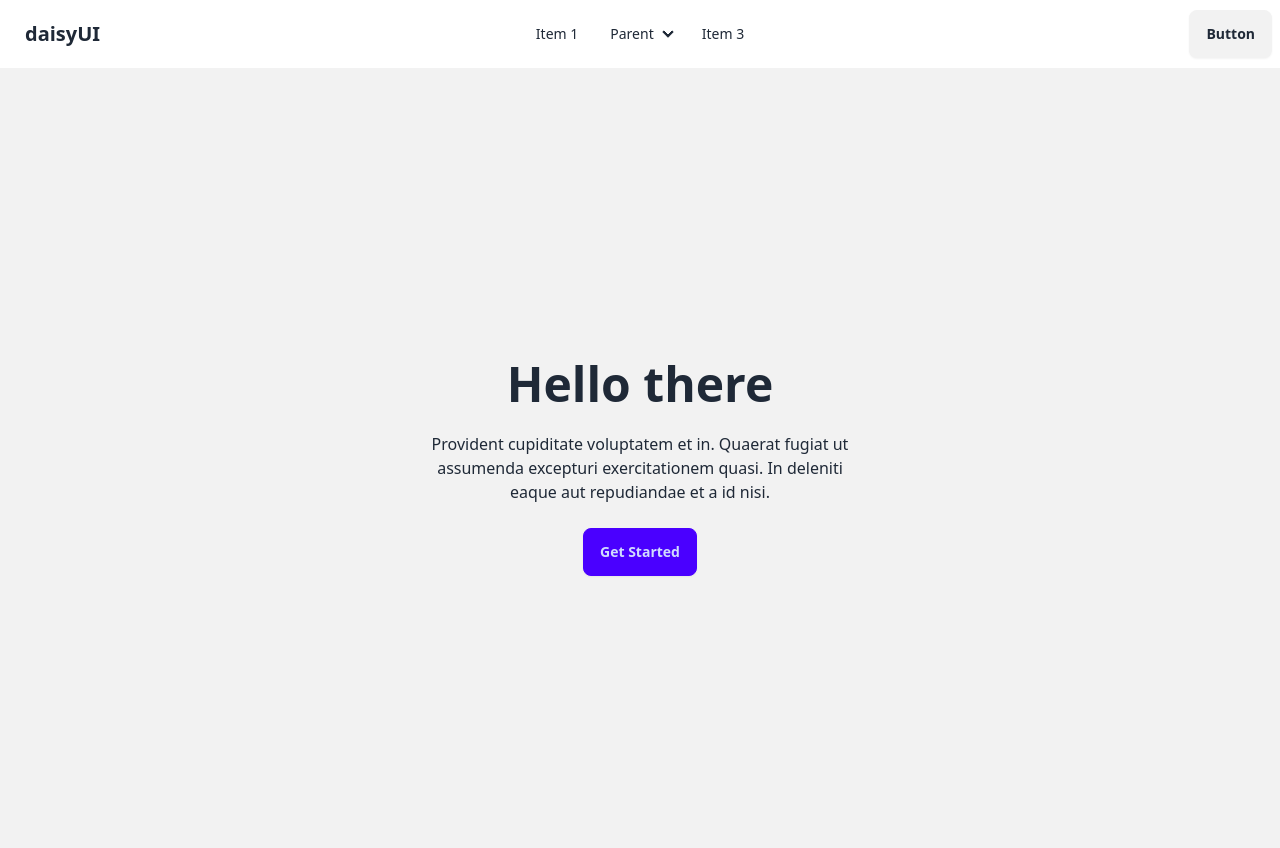
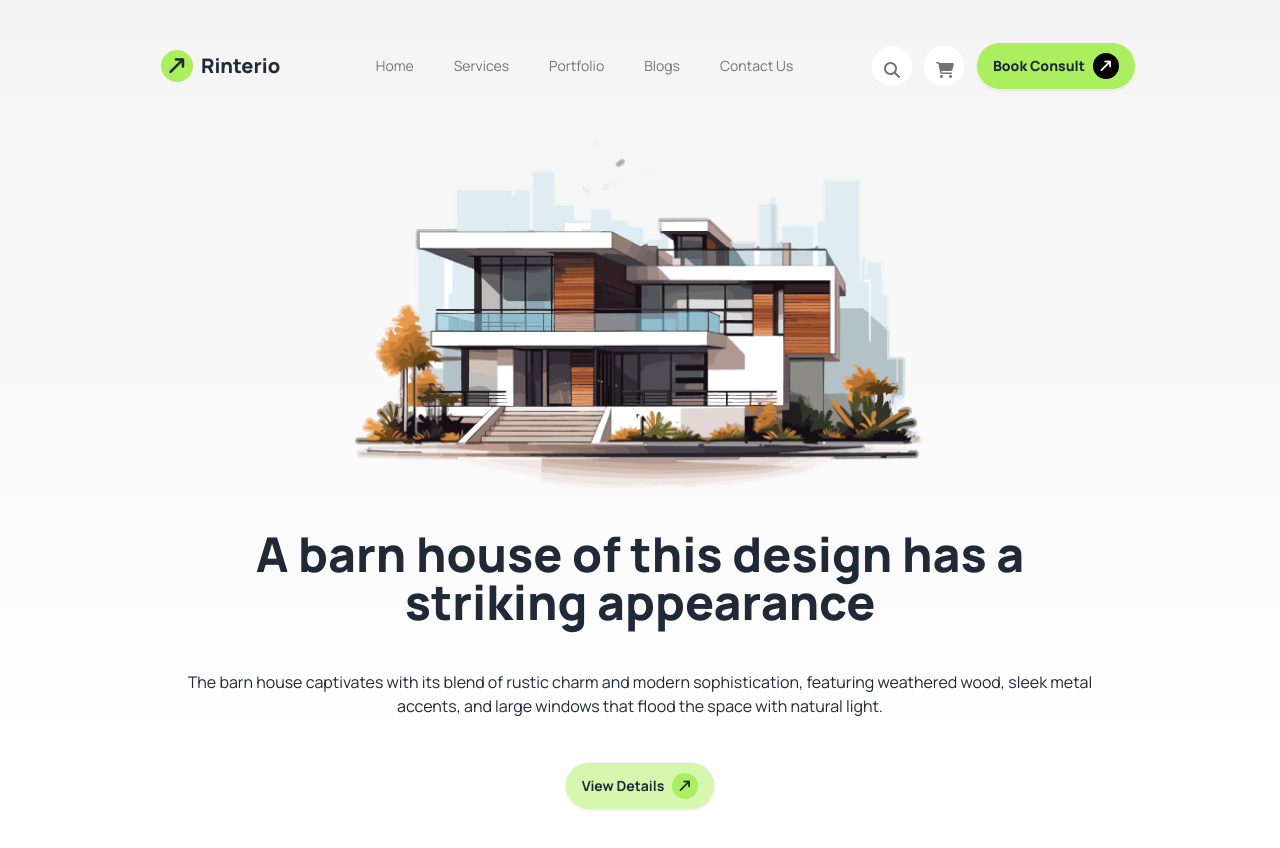
Before and after one commit to Nazmulkarim97/home-project-2.0, a plain HTML site: page index.html in a window 1280 px wide. Drawn offline with nearby package versions, Linux system fonts and the light colour scheme.

Commit message:
added a header part

```diff
--- a/index.html
+++ b/index.html
@@ -11,6 +11,10 @@
     <script src="https://cdn.tailwindcss.com"></script>
     <!-- font awesome cdn -->
     <script src="https://kit.fontawesome.com/473bd6d142.js" crossorigin="anonymous"></script>
+    <!-- manripe text font -->
+    <link rel="preconnect" href="https://fonts.googleapis.com">
+    <link rel="preconnect" href="https://fonts.gstatic.com" crossorigin>
+    <link href="https://fonts.googleapis.com/css2?family=Manrope:wght@200..800&display=swap" rel="stylesheet">
     <!-- tailwind config -->
     <script>
         tailwind.config = {
@@ -18,20 +22,29 @@
             extend: {
               colors: {
                 clifford: '#da373d',
+                'bg-color': '#F4F4F4',
+                'btn-brand': '#ABEF5F',
+                'btn-brand-2': 'rgba(171, 239, 95, 0.5)',
+
               }
             }
           }
         }
       </script>
+      <style>
+        .manrope-text-font{
+            font-family: "Manrope", sans-serif;
+        }
+      </style>
 
 </head>
 <body>
 
-<header>
+<header class=" pt-8 manrope-text-font lg:container mx-auto bg-gradient-to-b from-bg-color to-white">
  <!-- navbar start -->
 
- <div class="navbar bg-base-100">
-    <div class="navbar-start">
+ <div class="navbar justify-between lg:px-36 ">
+    <div class="">
       <div class="dropdown">
         <div tabindex="0" role="button" class="btn btn-ghost lg:hidden">
           <svg
@@ -50,63 +63,65 @@
         <ul
           tabindex="0"
           class="menu menu-sm dropdown-content bg-base-100 rounded-box z-[1] mt-3 w-52 p-2 shadow">
-          <li><a>Item 1</a></li>
-          <li>
-            <a>Parent</a>
-            <ul class="p-2">
-              <li><a>Submenu 1</a></li>
-              <li><a>Submenu 2</a></li>
-            </ul>
-          </li>
-          <li><a>Item 3</a></li>
-        </ul>
+          <li><a>Home</a></li>
+        <li><a>Services</a></li>
+        <li><a>Portfolio</a></li>
+        <li><a>Blogs</a></li>
+        <li><a>Contact Us</a></li>
       </div>
-      <a class="btn btn-ghost text-xl">daisyUI</a>
+      <a class="btn btn-ghost text-xl font-extrabold"><i class="bg-btn-brand  rounded-full -rotate-45 fa-solid fa-arrow-right-long p-1.5"></i> Rinterio</a>
     </div>
     <div class="navbar-center hidden lg:flex">
-      <ul class="menu menu-horizontal px-1">
-        <li><a>Item 1</a></li>
-        <li>
-          <details>
-            <summary>Parent</summary>
-            <ul class="p-2">
-              <li><a>Submenu 1</a></li>
-              <li><a>Submenu 2</a></li>
-            </ul>
-          </details>
-        </li>
-        <li><a>Item 3</a></li>
+      <ul class="menu menu-horizontal px-1 text-[#737373] hover:text-black hover:font-extrabold">
+        <li><a>Home</a></li>
+      </ul>
+      <ul class="menu menu-horizontal px-1 text-[#737373] hover:text-black hover:font-extrabold">
+        <li><a>Services</a></li>
+      </ul>
+      <ul class="menu menu-horizontal px-1 text-[#737373] hover:text-black hover:font-extrabold">
+        <li><a>Portfolio</a></li>
+      </ul>
+      <ul class="menu menu-horizontal px-1 text-[#737373] hover:text-black hover:font-extrabold">
+        <li><a>Blogs</a></li>
+      </ul>
+      <ul class="menu menu-horizontal px-1 text-[#737373] hover:text-black hover:font-extrabold">
+        <li><a>Contact Us</a></li>
       </ul>
     </div>
-    <div class="navbar-end">
-      <a class="btn">Button</a>
+    <div class="">
+        <div class="bg-white rounded-full w-10 h-10 p-3 ">
+            <i class="fa-solid fa-magnifying-glass w-6 h-6 text-[#737373]"></i>
+        </div>
+        <div class="bg-white rounded-full w-10 h-10 p-3 mx-3">
+            <i class="fa-solid fa-cart-shopping w-6 h-6 text-[#737373]"></i>
+        </div>
+      <a class="btn bg-btn-brand rounded-full font-extrabold">Book Consult<i class="bg-black rounded-full -rotate-45 fa-solid fa-arrow-right-long text-white p-1.5"></i></a>
     </div>
   </div>
 
 
   <!-- Banner start -->
 
-  <div class="hero bg-base-200 min-h-screen">
+  <div class="banner mx-auto my-6 lg:px-36 ">
     <div class="hero-content text-center">
-      <div class="max-w-md">
-        <h1 class="text-5xl font-bold">Hello there</h1>
-        <p class="py-6">
-          Provident cupiditate voluptatem et in. Quaerat fugiat ut assumenda excepturi exercitationem
-          quasi. In deleniti eaque aut repudiandae et a id nisi.
-        </p>
-        <button class="btn btn-primary">Get Started</button>
+      <div class="">
+            <img src="./assets/banner.png" alt="" class="mx-auto">
+            <h1 class="text-3xl md:text-5xl font-extrabold md:mt-10">A barn house of this design has a striking appearance<h1>
+            <p class="py-6 md:mt-5">
+                The barn house captivates with its blend of rustic charm and modern sophistication, featuring weathered wood, sleek metal accents, and large windows that flood the space with natural light.</p>
+        <button class=" md:mt-5 btn bg-btn-brand-2 rounded-full font-bold">View Details<i class="bg-btn-brand  rounded-full -rotate-45 fa-solid fa-arrow-right-long p-1.5"></i></button>
       </div>
     </div>
   </div>
 
 </header>
 
-<main>
+<main class="manrope-text-font">
 
 
 </main>
 
-<footer>
+<footer class="manrope-text-font">
 
 
 </footer>
```
Also changed, not shown: assets/Rectangle.png (added), assets/Vector.png (added), assets/article1.png (added), assets/article2.png (added), assets/article3.png (added), assets/banner.png (added), assets/bg.jpg (added), assets/budget-planning.png (added), assets/commercial.png (added), assets/concept.png (added), assets/flow-chart.png (added), assets/img1.png (added), assets/img2.png (added), assets/img3.png (added), 4 more files.
